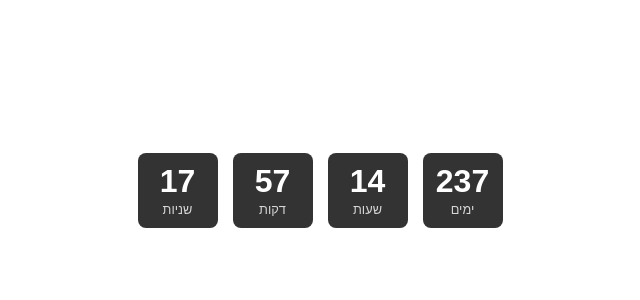
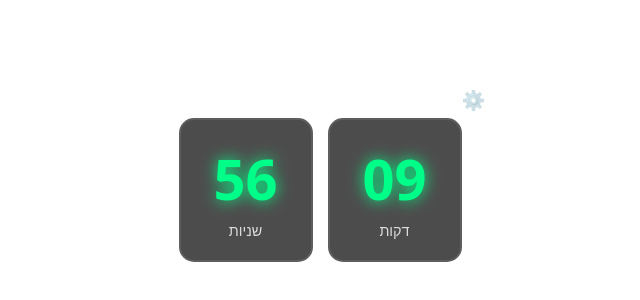
Before and after one commit to Nivhorovitz/timer, a plain HTML site: page index.html in a window 1280 px wide. Shown: the part 210-510 px from the top of the page, without its empty margins (320-960 px from the left). Drawn offline with Linux system fonts and the light colour scheme.

Commit message:
Update index.html

```diff
--- a/index.html
+++ b/index.html
@@ -4,92 +4,157 @@
     <meta charset="UTF-8">
     <meta name="viewport" content="width=device-width, initial-scale=1.0">
     <style>
-        body {
-            margin: 0;
-            padding: 0;
-            font-family: sans-serif;
-            display: flex;
-            justify-content: center;
-            align-items: center;
-            height: 100vh;
-            background-color: transparent; /* שקיפות לרקע */
+        :root {
+            --accent-color: #00ff88;
+            --warning-color: #ffcc00;
+            --bg-segment: rgba(0, 0, 0, 0.7);
+            --text-color: #ffffff;
         }
 
+        body {
+            margin: 0; padding: 0;
+            font-family: system-ui, -apple-system, sans-serif;
+            display: flex; justify-content: center; align-items: center;
+            height: 100vh; background-color: transparent; overflow: hidden;
+            color: var(--text-color);
+        }
+
+        .wrapper { position: relative; padding: 20px; text-align: center; }
+
         .countdown-container {
-            display: flex;
-            gap: 15px;
+            display: flex; gap: 15px; cursor: pointer; justify-content: center;
+        }
+
+        .time-segment {
+            background: var(--bg-segment);
+            padding: 20px; border-radius: 15px;
+            min-width: 90px; backdrop-filter: blur(10px);
+            border: 2px solid rgba(255, 255, 255, 0.1);
+        }
+
+        .number {
+            font-size: 3.5rem; font-weight: 900; display: block;
+            color: var(--accent-color);
+            text-shadow: 0 0 15px var(--accent-color);
+        }
+
+        /* מצב התראה (זמן עומד להיגמר) */
+        .warning .number {
+            color: var(--warning-color);
+            text-shadow: 0 0 15px var(--warning-color);
+            animation: blink 1s infinite;
+        }
+
+        @keyframes blink { 50% { opacity: 0.7; } }
+
+        .label { font-size: 0.9rem; opacity: 0.8; margin-top: 5px; display: block; }
+
+        /* פאנל הגדרות */
+        #config-panel {
+            display: none; position: absolute; top: 50%; left: 50%;
+            transform: translate(-50%, -50%); background: #1a1a1a;
+            padding: 20px; border-radius: 12px; z-index: 100;
+            box-shadow: 0 0 30px rgba(0,0,0,0.8); width: 220px;
+        }
+
+        input {
+            width: 80%; padding: 8px; margin: 10px 0;
+            border-radius: 5px; border: 1px solid #444; background: #333; color: white;
             text-align: center;
         }
 
-        .time-segment {
-            background: #333;
-            color: #fff;
-            padding: 10px;
-            border-radius: 8px;
-            min-width: 60px;
+        .save-btn {
+            background: var(--accent-color); border: none; padding: 10px 20px;
+            border-radius: 5px; cursor: pointer; font-weight: bold; width: 100%;
         }
 
-        .number {
-            font-size: 2rem;
-            font-weight: bold;
-            display: block;
-        }
-
-        .label {
-            font-size: 0.8rem;
-            text-transform: uppercase;
-            opacity: 0.8;
+        .settings-btn {
+            position: absolute; top: -10px; right: -10px; background: none;
+            border: none; color: white; cursor: pointer; font-size: 1.2rem; opacity: 0.4;
         }
     </style>
 </head>
 <body>
 
-<div class="countdown-container">
-    <div class="time-segment">
-        <span class="number" id="days">00</span>
-        <span class="label">ימים</span>
+<audio id="endSound"><source src="https://assets.mixkit.co/active_storage/sfx/2869/2869-preview.mp3" type="audio/mpeg"></audio>
+<audio id="warnSound"><source src="https://assets.mixkit.co/active_storage/sfx/2571/2571-preview.mp3" type="audio/mpeg"></audio>
+
+<div class="wrapper">
+    <button class="settings-btn" onclick="toggleSettings()">⚙️</button>
+
+    <div class="countdown-container" id="timerDisplay" onclick="toggleSettings()">
+        <div class="time-segment"><span class="number" id="minutes">00</span><span class="label">דקות</span></div>
+        <div class="time-segment"><span class="number" id="seconds">00</span><span class="label">שניות</span></div>
     </div>
-    <div class="time-segment">
-        <span class="number" id="hours">00</span>
-        <span class="label">שעות</span>
-    </div>
-    <div class="time-segment">
-        <span class="number" id="minutes">00</span>
-        <span class="label">דקות</span>
-    </div>
-    <div class="time-segment">
-        <span class="number" id="seconds">00</span>
-        <span class="label">שניות</span>
+
+    <div id="config-panel">
+        <label>כמה דקות לספור?</label>
+        <input type="number" id="minInput" value="10" min="1">
+        <label>התראה מוקדמת (שניות לסיום):</label>
+        <input type="number" id="warnInput" value="60">
+        <button class="save-btn" onclick="startTimer()">התחל מחדש</button>
     </div>
 </div>
 
 <script>
-    // הגדר את התאריך ליעד כאן (פורמט: שנה-חודש-יום שעה:דקה:שנייה)
-    const targetDate = new Date("Dec 31, 2026 23:59:59").getTime();
+    let timeLeft; // בשניות
+    let warnTime;
+    let timerInterval;
+    let endPlayed = false;
+    let warnPlayed = false;
 
-    function updateTimer() {
-        const now = new Date().getTime();
-        const diff = targetDate - now;
+    function toggleSettings() {
+        const panel = document.getElementById('config-panel');
+        panel.style.display = (panel.style.display === 'block') ? 'none' : 'block';
+    }
 
-        if (diff <= 0) {
-            document.querySelector(".countdown-container").innerHTML = "<h3>המבצע הסתיים!</h3>";
+    function startTimer() {
+        const mins = document.getElementById('minInput').value;
+        warnTime = document.getElementById('warnInput').value;
+
+        timeLeft = mins * 60;
+        endPlayed = false;
+        warnPlayed = false;
+
+        document.getElementById('timerDisplay').classList.remove('warning');
+
+        clearInterval(timerInterval);
+        timerInterval = setInterval(update, 1000);
+        toggleSettings();
+        update();
+    }
+
+    function update() {
+        if (timeLeft <= 0) {
+            document.getElementById("minutes").innerText = "00";
+            document.getElementById("seconds").innerText = "00";
+            if (!endPlayed) {
+                document.getElementById("endSound").play().catch(()=>{});
+                endPlayed = true;
+            }
+            clearInterval(timerInterval);
             return;
         }
 
-        const d = Math.floor(diff / (1000 * 60 * 60 * 24));
-        const h = Math.floor((diff % (1000 * 60 * 60 * 24)) / (1000 * 60 * 60));
-        const m = Math.floor((diff % (1000 * 60 * 60)) / (1000 * 60));
-        const s = Math.floor((diff % (1000 * 60)) / 1000);
+        // בדיקת התראה מוקדמת
+        if (timeLeft <= warnTime && !warnPlayed) {
+            document.getElementById('timerDisplay').classList.add('warning');
+            document.getElementById("warnSound").play().catch(()=>{});
+            warnPlayed = true;
+        }
 
-        document.getElementById("days").innerText = d.toString().padStart(2, '0');
-        document.getElementById("hours").innerText = h.toString().padStart(2, '0');
-        document.getElementById("minutes").innerText = m.toString().padStart(2, '0');
-        document.getElementById("seconds").innerText = s.toString().padStart(2, '0');
+        const m = Math.floor(timeLeft / 60);
+        const s = timeLeft % 60;
+
+        document.getElementById("minutes").innerText = String(m).padStart(2, '0');
+        document.getElementById("seconds").innerText = String(s).padStart(2, '0');
+
+        timeLeft--;
     }
 
-    setInterval(updateTimer, 1000);
-    updateTimer();
+    // הפעלה ראשונית של 10 דקות כברירת מחדל
+    timeLeft = 600;
+    timerInterval = setInterval(update, 1000);
 </script>
-
 </body>
 </html>
```
